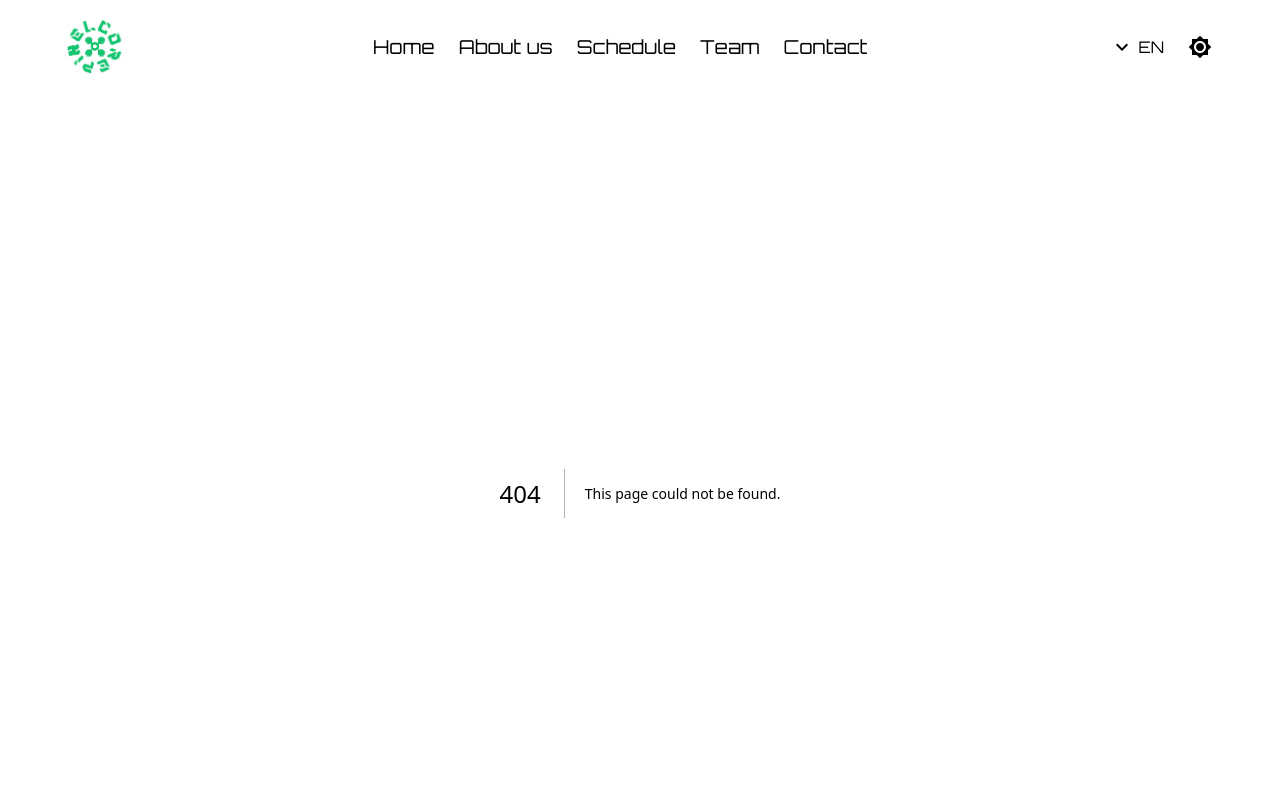
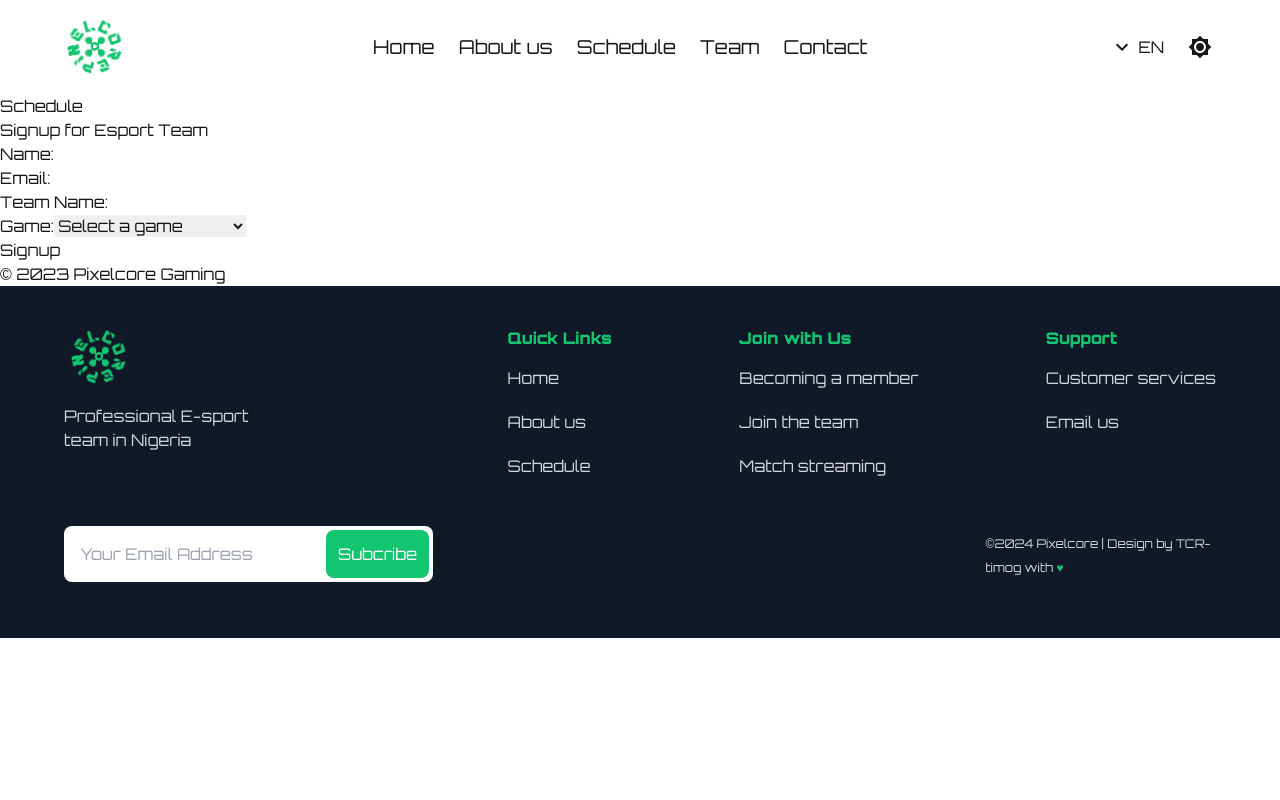
Before and after one commit to djtimog/pixelcore-gaming, a Next.js app: page /schedule/signup in a window 1280 px wide. Before the commit this address had no page. Shown: the top 800 px of the page. Built offline with nearby package versions, Linux system fonts and the light colour scheme.

Commit message:
feat: add Schedule layout and forms for match scheduling, team sign-in, and signup

```diff
--- /dev/null
+++ b/app/schedule/layout.tsx
@@ -0,0 +1,15 @@
+import React, { ReactNode } from 'react';
+
+export default function ScheduleLayout({ children }:{children:ReactNode}){
+    return (
+        <div >
+            <header >
+                <h1>Schedule</h1>
+            </header>
+            <main>{children}</main>
+            <footer >
+                <p>&copy; 2023 Pixelcore Gaming</p>
+            </footer>
+        </div>
+    );
+};
--- /dev/null
+++ b/app/schedule/page.tsx
@@ -0,0 +1,63 @@
+import React, { useState } from 'react';
+
+export default function ScheduleMatchForm(){
+    const [teamA, setTeamA] = useState('');
+    const [teamB, setTeamB] = useState('');
+    const [date, setDate] = useState('');
+    const [time, setTime] = useState('');
+
+    const handleSubmit = (e: React.FormEvent) => {
+        e.preventDefault();
+
+        console.log({ teamA, teamB, date, time });
+    };
+
+    return (
+        <div>
+            <h2>Schedule a Match</h2>
+            <form onSubmit={handleSubmit}>
+                <div>
+                    <label htmlFor="teamA">Team A:</label>
+                    <input
+                        type="text"
+                        id="teamA"
+                        value={teamA}
+                        onChange={(e) => setTeamA(e.target.value)}
+                        required
+                    />
+                </div>
+                <div>
+                    <label htmlFor="teamB">Team B:</label>
+                    <input
+                        type="text"
+                        id="teamB"
+                        value={teamB}
+                        onChange={(e) => setTeamB(e.target.value)}
+                        required
+                    />
+                </div>
+                <div>
+                    <label htmlFor="date">Date:</label>
+                    <input
+                        type="date"
+                        id="date"
+                        value={date}
+                        onChange={(e) => setDate(e.target.value)}
+                        required
+                    />
+                </div>
+                <div>
+                    <label htmlFor="time">Time:</label>
+                    <input
+                        type="time"
+                        id="time"
+                        value={time}
+                        onChange={(e) => setTime(e.target.value)}
+                        required
+                    />
+                </div>
+                <button type="submit">Schedule Match</button>
+            </form>
+        </div>
+    );
+};
--- /dev/null
+++ b/app/schedule/signin/page.tsx
@@ -0,0 +1,44 @@
+import React, { useState } from 'react';
+
+const SignInPage = () => {
+    const [teamName, setTeamName] = useState('');
+    const [password, setPassword] = useState('');
+
+    const handleSubmit = (event: React.FormEvent) => {
+        event.preventDefault();
+        // Handle sign-in logic here
+        console.log('Team Name:', teamName);
+        console.log('Password:', password);
+    };
+
+    return (
+        <div>
+            <h1>Team Sign In</h1>
+            <form onSubmit={handleSubmit}>
+                <div>
+                    <label htmlFor="teamName">Team Name:</label>
+                    <input
+                        type="text"
+                        id="teamName"
+                        value={teamName}
+                        onChange={(e) => setTeamName(e.target.value)}
+                        required
+                    />
+                </div>
+                <div>
+                    <label htmlFor="password">Password:</label>
+                    <input
+                        type="password"
+                        id="password"
+                        value={password}
+                        onChange={(e) => setPassword(e.target.value)}
+                        required
+                    />
+                </div>
+                <button type="submit">Sign In</button>
+            </form>
+        </div>
+    );
+};
+
+export default SignInPage;
--- /dev/null
+++ b/app/schedule/signup/page.tsx
@@ -0,0 +1,84 @@
+import React, { useState } from 'react';
+
+const SignupForm = () => {
+    const [formData, setFormData] = useState({
+        name: '',
+        email: '',
+        teamName: '',
+        game: '',
+    });
+
+    const handleChange = (e: React.ChangeEvent<HTMLInputElement | HTMLSelectElement>) => {
+        const { name, value } = e.target;
+        setFormData({
+            ...formData,
+            [name]: value,
+        });
+    };
+
+    const handleSubmit = (e: React.FormEvent) => {
+        e.preventDefault();
+        // Handle form submission logic here
+        console.log('Form submitted:', formData);
+    };
+
+    return (
+        <div>
+            <h2>Signup for Esport Team</h2>
+            <form onSubmit={handleSubmit}>
+                <div>
+                    <label htmlFor="name">Name:</label>
+                    <input
+                        type="text"
+                        id="name"
+                        name="name"
+                        value={formData.name}
+                        onChange={handleChange}
+                        required
+                    />
+                </div>
+                <div>
+                    <label htmlFor="email">Email:</label>
+                    <input
+                        type="email"
+                        id="email"
+                        name="email"
+                        value={formData.email}
+                        onChange={handleChange}
+                        required
+                    />
+                </div>
+                <div>
+                    <label htmlFor="teamName">Team Name:</label>
+                    <input
+                        type="text"
+                        id="teamName"
+                        name="teamName"
+                        value={formData.teamName}
+                        onChange={handleChange}
+                        required
+                    />
+                </div>
+                <div>
+                    <label htmlFor="game">Game:</label>
+                    <select
+                        id="game"
+                        name="game"
+                        value={formData.game}
+                        onChange={handleChange}
+                        required
+                    >
+                        <option value="">Select a game</option>
+                        <option value="League of Legends">League of Legends</option>
+                        <option value="Dota 2">Dota 2</option>
+                        <option value="CS:GO">CS:GO</option>
+                        <option value="Overwatch">Overwatch</option>
+                    </select>
+                </div>
+                <button type="submit">Signup</button>
+            </form>
+        </div>
+    );
+};
+
+export default SignupForm;
```
